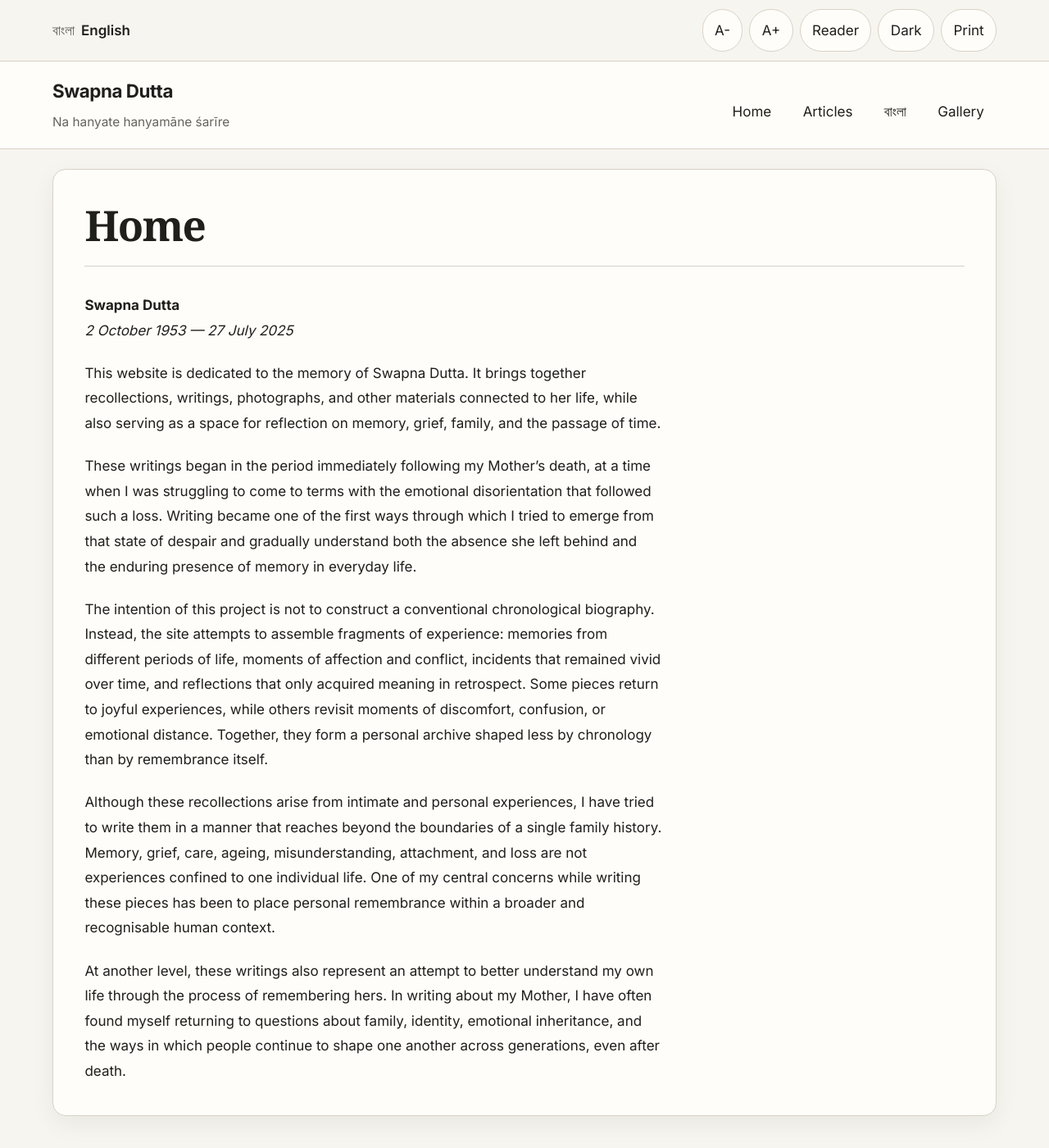
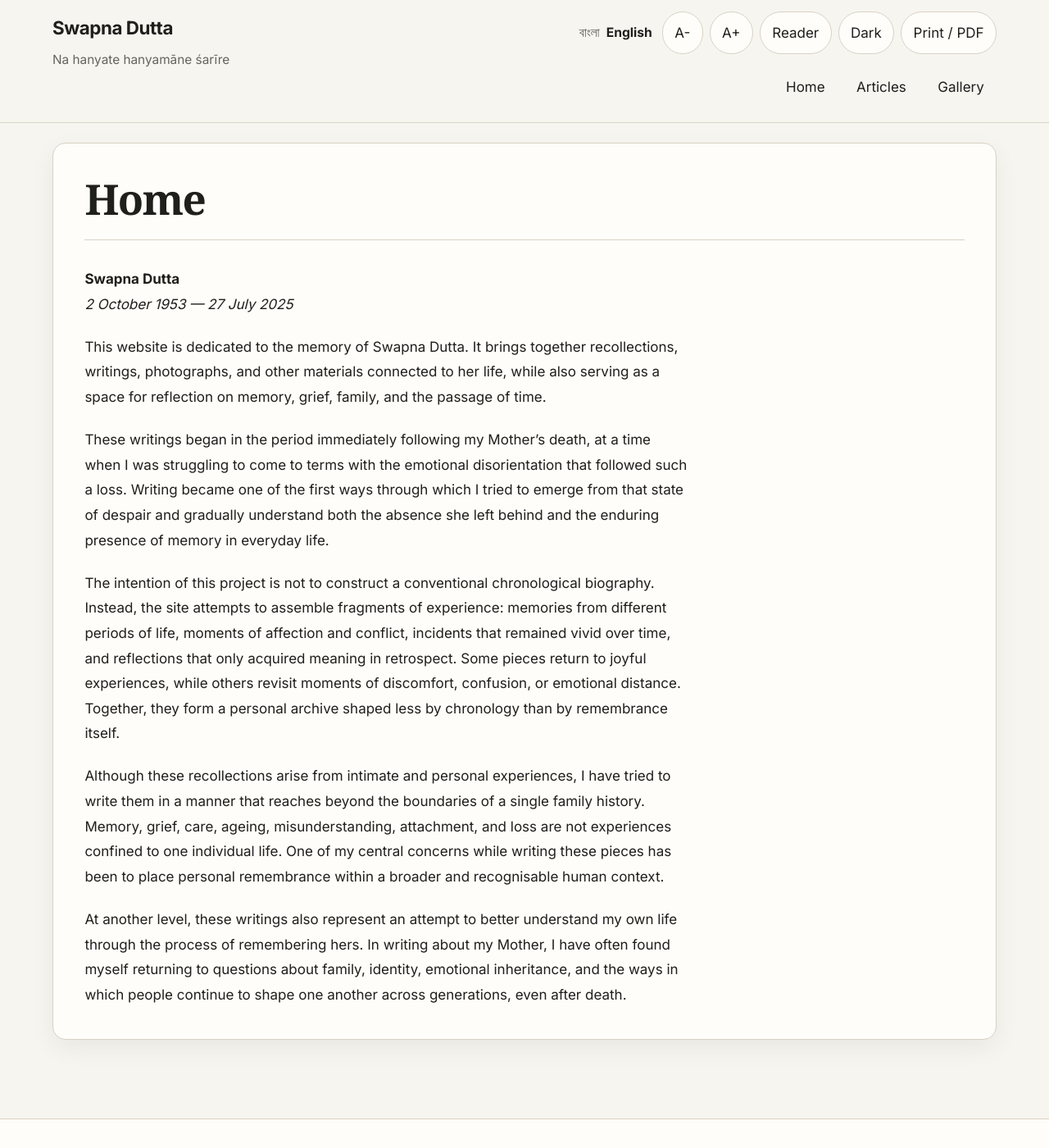
Before and after one commit to titodutta/swapnadutta, a Jekyll site: the page built from index.md, in a window 1280 px wide and 1400 px high. Shown: the whole window at 82% size. Built offline with Jekyll 4.4.1, drawn with Linux system fonts in a browser that asks for light colours.

Commit message:
Redesign2

```diff
--- a/_includes/header.html
+++ b/_includes/header.html
@@ -8,13 +8,62 @@
       {% endif %}
     </div>
 
+    <div class="header-controls">
+      <div class="header-topline">
+        <div class="header-language-switcher" aria-label="Language switcher">
+          {% if page.lang == 'bn' %}
+            {% if page.alternate_bn %}
+              <a href="{{ page.alternate_bn | relative_url }}" aria-current="page">বাংলা</a>
+            {% else %}
+              <span aria-current="page">বাংলা</span>
+            {% endif %}
+
+            {% if page.alternate_en %}
+              <a href="{{ page.alternate_en | relative_url }}">English</a>
+            {% else %}
+              <span class="is-muted">English</span>
+            {% endif %}
+          {% else %}
+            {% if page.alternate_bn %}
+              <a href="{{ page.alternate_bn | relative_url }}">বাংলা</a>
+            {% else %}
+              <span class="is-muted">বাংলা</span>
+            {% endif %}
+
+            {% if page.alternate_en %}
+              <a href="{{ page.alternate_en | relative_url }}" aria-current="page">English</a>
+            {% else %}
+              <span aria-current="page">English</span>
+            {% endif %}
+          {% endif %}
+        </div>
+
+        <div class="header-tools" aria-label="Reading tools">
+          <button class="header-tool-button" id="decrease-font" type="button" aria-label="Decrease font size">A-</button>
+          <button class="header-tool-button" id="increase-font" type="button" aria-label="Increase font size">A+</button>
+          <button class="header-tool-button" id="reading-toggle" type="button" aria-pressed="false" aria-label="Toggle reader mode">Reader</button>
+          <button class="header-tool-button" id="theme-toggle" type="button" aria-pressed="false" aria-label="Toggle dark mode">Dark</button>
+          <button class="header-tool-button" id="print-toggle" type="button" aria-label="Print or save as PDF">Print / PDF</button>
+        </div>
+      </div>
+
       <nav class="site-nav" aria-label="Primary navigation">
         <ul class="nav-list">
+          {% if page.lang == 'bn' %}
+            <li><a href="{{ '/bn/' | relative_url }}">হোম</a></li>
+            <li><a href="{{ '/bn/articles/' | relative_url }}">প্রবন্ধ</a></li>
+            <li><a href="{{ '/gallery/' | relative_url }}">গ্যালারি</a></li>
+          {% else %}
             <li><a href="{{ '/' | relative_url }}">Home</a></li>
             <li><a href="{{ '/articles/' | relative_url }}">Articles</a></li>
-        <li><a href="{{ '/bn/articles/' | relative_url }}">বাংলা</a></li>
             <li><a href="{{ '/gallery/' | relative_url }}">Gallery</a></li>
+          {% endif %}
         </ul>
       </nav>
     </div>
+  </div>
+
+  <button class="exit-reader-button" id="exit-reader" type="button" hidden aria-label="Exit reader mode">
+    Exit Reader
+  </button>
 </header>
--- a/_layouts/default.html
+++ b/_layouts/default.html
@@ -48,7 +48,6 @@
 <body>
   <a class="skip-link" href="#main-content">Skip to content</a>
 
-  {% include navbar.html %}
   {% include header.html %}
 
   <main id="main-content" class="site-main">
@@ -101,16 +101,21 @@
       }
 
       function syncButtons() {
+        const dark = body.classList.contains('theme-dark');
+        const reader = body.classList.contains('reader-mode');
+
         if (themeButton) {
-          const dark = body.classList.contains('theme-dark');
           themeButton.setAttribute('aria-pressed', dark ? 'true' : 'false');
           themeButton.textContent = dark ? 'Light' : 'Dark';
         }
 
         if (readerButton) {
-          const reader = body.classList.contains('reader-mode');
           readerButton.setAttribute('aria-pressed', reader ? 'true' : 'false');
           readerButton.textContent = reader ? 'Normal' : 'Reader';
+        }
+
+        if (exitReaderButton) {
+          exitReaderButton.hidden = !reader;
         }
       }
 
--- a/assets/css/global.css
+++ b/assets/css/global.css
@@ -57,7 +57,7 @@ select {
   --shadow: 0 10px 30px rgba(20, 20, 18, 0.06);
   --radius: 16px;
   --container-width: 72rem;
-  --reading-width: 44rem;
+  --reading-width: 46rem;
   --sans: "Inter", system-ui, -apple-system, BlinkMacSystemFont, "Segoe UI", sans-serif;
   --serif: "Noto Serif", "Noto Serif Bengali", Georgia, serif;
 }
@@ -121,7 +121,7 @@ body {
   transform: translateY(0);
 }
 
-.topbar {
+.site-header {
   position: sticky;
   top: 0;
   z-index: 2000;
@@ -130,69 +130,15 @@ body {
   border-bottom: 1px solid var(--border);
 }
 
-.topbar-inner {
-  display: flex;
-  flex-wrap: wrap;
-  justify-content: space-between;
-  gap: 0.75rem;
-  padding: 0.7rem 0;
-}
-
-.topbar-language,
-.topbar-tools {
-  display: flex;
-  flex-wrap: wrap;
-  align-items: center;
-  gap: 0.5rem;
-}
-
-.topbar-language a {
-  color: var(--primary);
-  text-decoration: none;
-}
-
-.topbar-language [aria-current="true"] {
-  color: var(--text);
-  font-weight: 600;
-}
-
-.is-muted {
-  color: var(--muted);
-}
-
-.topbar-button {
-  min-height: 44px;
-  border: 1px solid var(--border);
-  background: var(--surface);
-  color: var(--text);
-  border-radius: 999px;
-  padding: 0.6rem 0.9rem;
-  cursor: pointer;
-}
-
-.topbar-button:hover,
-.topbar-button:focus-visible {
-  border-color: var(--primary);
-  color: var(--primary);
-  outline: none;
-}
-
-.topbar-button[aria-pressed="true"] {
-  background: var(--surface-soft);
-  border-color: var(--primary);
-  color: var(--primary);
-}
-
-.site-header {
-  background: var(--surface);
-  border-bottom: 1px solid var(--border);
-}
-
 .header-inner {
   display: flex;
   flex-direction: column;
   gap: 1rem;
-  padding: 1rem 0 1.1rem;
+  padding: 0.9rem 0 1rem;
+}
+
+.site-branding {
+  min-width: 0;
 }
 
 .site-title {
@@ -211,6 +157,96 @@ body {
   margin-top: 0.25rem;
   color: var(--muted);
   font-size: 0.96rem;
+}
+
+.header-controls {
+  display: flex;
+  flex-direction: column;
+  gap: 0.85rem;
+}
+
+.header-topline {
+  display: flex;
+  flex-wrap: wrap;
+  justify-content: space-between;
+  gap: 0.75rem;
+  align-items: center;
+}
+
+.header-language-switcher,
+.header-tools {
+  display: flex;
+  flex-wrap: wrap;
+  align-items: center;
+  gap: 0.5rem;
+}
+
+.header-language-switcher a,
+.header-language-switcher span {
+  font-size: 0.98rem;
+}
+
+.header-language-switcher a {
+  color: var(--primary);
+  text-decoration: none;
+}
+
+.header-language-switcher a:hover,
+.header-language-switcher a:focus-visible {
+  color: var(--primary-hover);
+}
+
+.header-language-switcher [aria-current="page"] {
+  color: var(--text);
+  font-weight: 700;
+}
+
+.is-muted {
+  color: var(--muted);
+}
+
+.header-tool-button {
+  min-height: 44px;
+  border: 1px solid var(--border);
+  background: var(--surface);
+  color: var(--text);
+  border-radius: 999px;
+  padding: 0.6rem 0.9rem;
+  cursor: pointer;
+}
+
+.header-tool-button:hover,
+.header-tool-button:focus-visible {
+  border-color: var(--primary);
+  color: var(--primary);
+  outline: none;
+}
+
+.header-tool-button[aria-pressed="true"] {
+  background: var(--surface-soft);
+  border-color: var(--primary);
+  color: var(--primary);
+}
+
+.exit-reader-button {
+  position: fixed;
+  right: 1rem;
+  bottom: 1rem;
+  z-index: 4000;
+  border: 1px solid var(--border);
+  background: var(--surface);
+  color: var(--text);
+  border-radius: 999px;
+  padding: 0.8rem 1rem;
+  box-shadow: var(--shadow);
+  cursor: pointer;
+}
+
+.exit-reader-button:hover,
+.exit-reader-button:focus-visible {
+  border-color: var(--primary);
+  color: var(--primary);
+  outline: none;
 }
 
 .nav-list {
@@ -295,11 +331,6 @@ body {
 .page-content h3 {
   font-size: 1.35rem;
   margin-top: 2rem;
-}
-
-.page-content p,
-.page-content li {
-  max-width: 70ch;
 }
 
 .page-content a,
@@ -397,8 +428,9 @@ body {
   color: var(--muted);
 }
 
-body.reader-mode .topbar,
-body.reader-mode .site-header,
+body.reader-mode .site-branding,
+body.reader-mode .header-topline,
+body.reader-mode .site-nav,
 body.reader-mode .site-footer,
 body.reader-mode .sd-navbox {
   display: none;
@@ -447,10 +479,10 @@ input:focus-visible {
   }
 
   .skip-link,
-  .topbar,
   .site-header,
   .site-footer,
-  .sd-navbox {
+  .sd-navbox,
+  .exit-reader-button {
     display: none !important;
   }
 
@@ -510,6 +542,10 @@ input:focus-visible {
   .header-inner {
     flex-direction: row;
     justify-content: space-between;
-    align-items: end;
+    align-items: flex-start;
+  }
+
+  .header-controls {
+    align-items: flex-end;
   }
 }
```
Also changed, not shown: other parts of _layouts/default.html (+8 -0 lines). Lines whose indentation alone changed are shown as unchanged.
